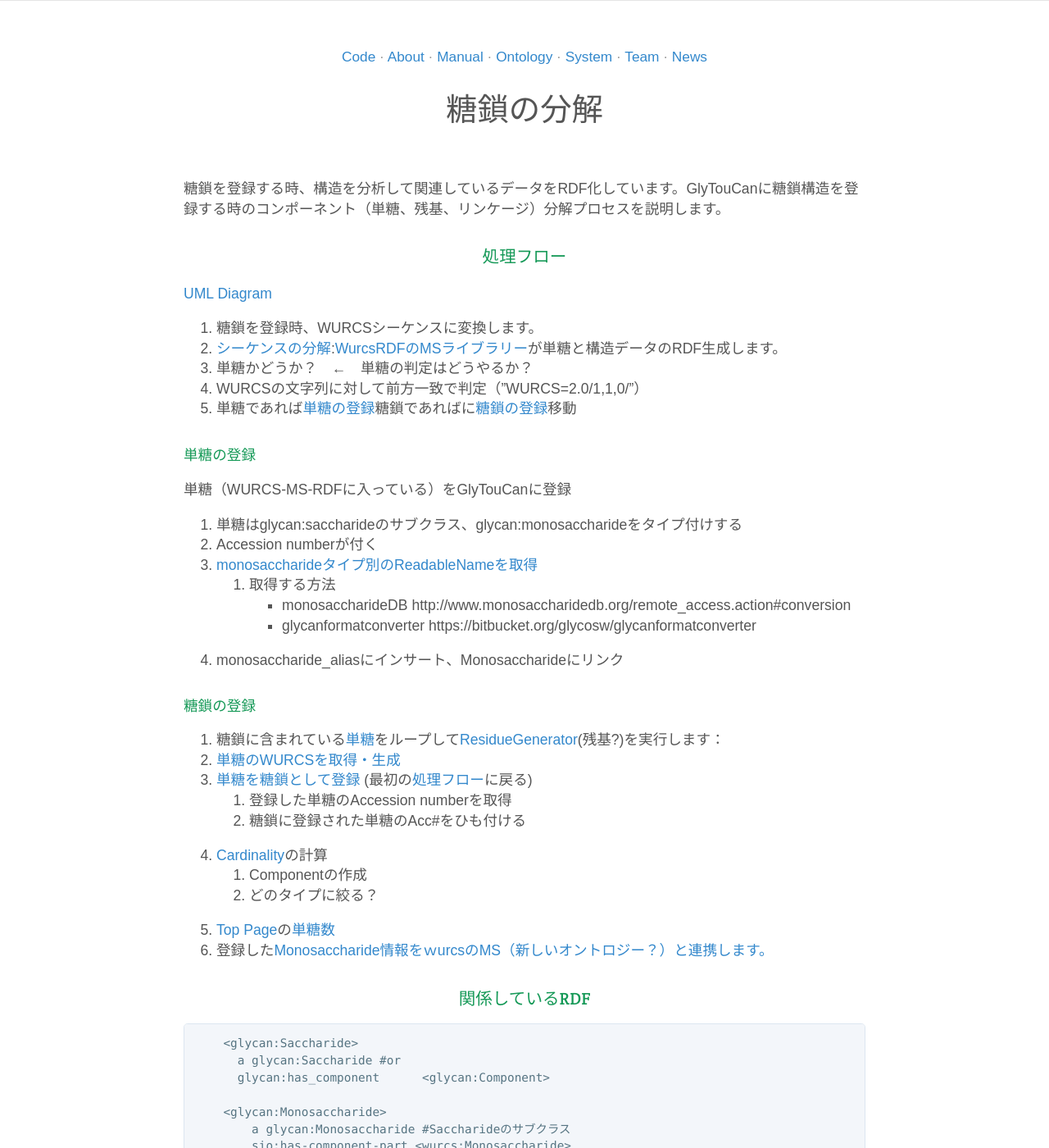
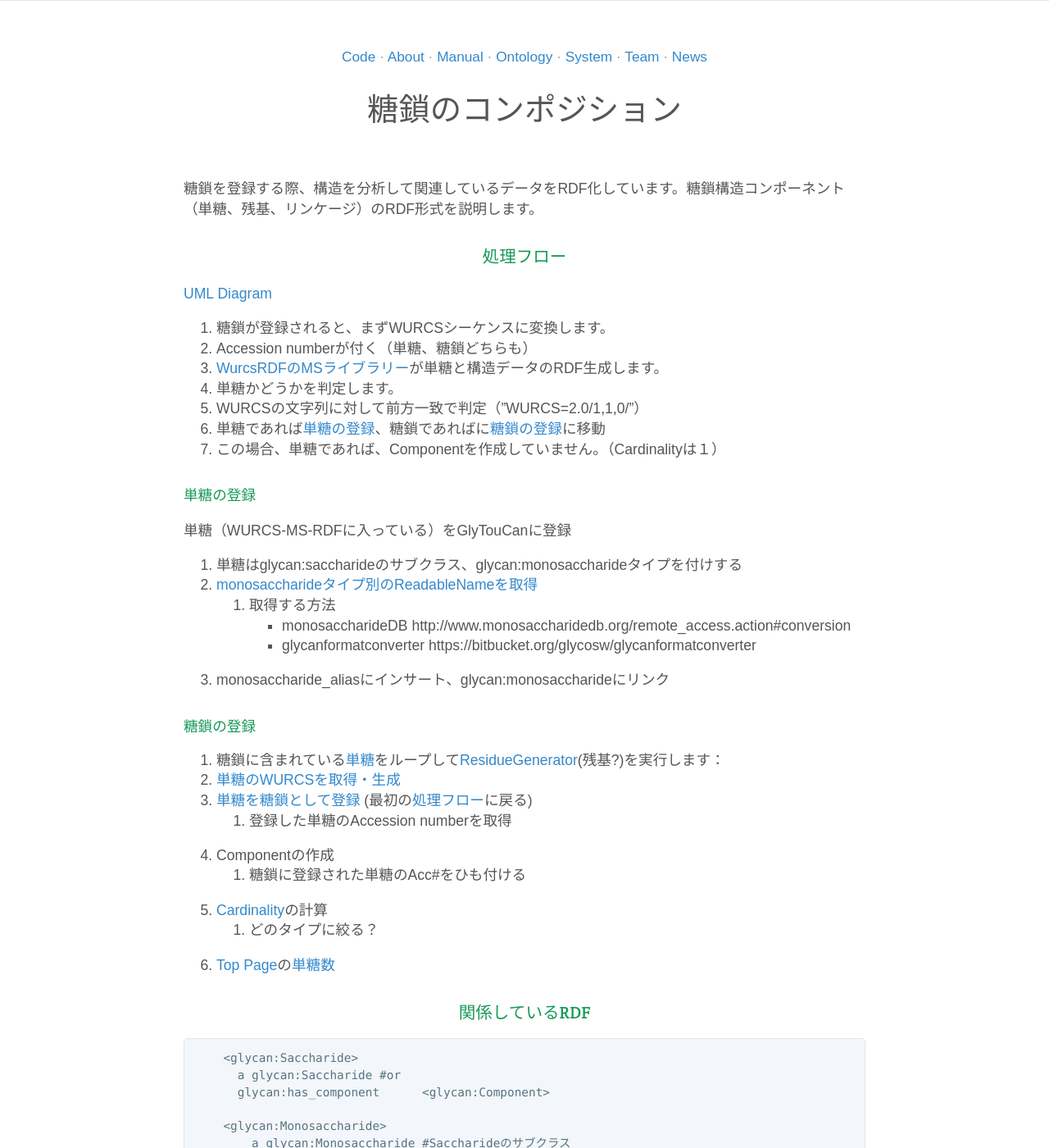
Before and after one commit to glytoucan/glytoucan, a Jekyll site: the page built from system/composition_ja.md, in a window 1280 px wide and 1400 px high. Shown: the whole window at 82% size. Built offline with Jekyll 4.4.1, drawn with Linux system fonts in a browser that asks for light colours; nearby versions of some CDN libraries; Markdown is read by kramdown in place of the engine named in the settings; some of the changed text lies outside the part shown.

Commit message:
cleanup and note about batch, ms components

````diff
--- a/system/composition_ja.md
+++ b/system/composition_ja.md
@@ -1,45 +1,43 @@
 ---
-title: 糖鎖の分解
+title: 糖鎖のコンポジション
 layout: default
 ---
 
-糖鎖を登録する時、構造を分析して関連しているデータをRDF化しています。GlyTouCanに糖鎖構造を登録する時のコンポーネント（単糖、残基、リンケージ）分解プロセスを説明します。
+糖鎖を登録する際、構造を分析して関連しているデータをRDF化しています。糖鎖構造コンポーネント（単糖、残基、リンケージ）のRDF形式を説明します。
 
 ### <a name="#ProcessFlow"></a>処理フロー
 
 [UML Diagram](https://docs.google.com/drawings/d/1v-16pyyEfKjUKKhSV1cda53AbRoQd0AVF0BW17k6TC8/edit)
 
-1. 糖鎖を登録時、WURCSシーケンスに変換します。
-1. [シーケンスの分解](#breakdown):[WurcsRDFのMSライブラリー](https://bitbucket.org/glycosw/wurcsrdf)が単糖と構造データのRDF生成します。
-1. 単糖かどうか？　←　単糖の判定はどうやるか？
+1. 糖鎖が登録されると、まずWURCSシーケンスに変換します。
+1. Accession numberが付く（単糖、糖鎖どちらも）
+1. [WurcsRDFのMSライブラリー](https://bitbucket.org/glycosw/wurcsrdf)が単糖と構造データのRDF生成します。
+1. 単糖かどうかを判定します。
   2. WURCSの文字列に対して前方一致で判定（”WURCS=2.0/1,1,0/”）
-1. 単糖であれば[単糖の登録](#RegisteringMonosaccharides)糖鎖であればに[糖鎖の登録](#RegisteringSaccharide)移動
+1. 単糖であれば[単糖の登録](#RegisteringMonosaccharides)、糖鎖であればに[糖鎖の登録](#RegisteringSaccharide)に移動
+  1. この場合、単糖であれば、Componentを作成していません。（Cardinalityは１）
 
 #### <a name="#RegisteringMonosaccharides"></a>単糖の登録
 
-
 単糖（WURCS-MS-RDFに入っている）をGlyTouCanに登録
-
-1. 単糖はglycan:saccharideのサブクラス、glycan:monosaccharideをタイプ付けする
-1. Accession numberが付く
+1. 単糖はglycan:saccharideのサブクラス、glycan:monosaccharideタイプを付けする
 1. [monosaccharideタイプ別のReadableNameを取得](#ReadableName)
    1. 取得する方法
       * monosaccharideDB http://www.monosaccharidedb.org/remote_access.action#conversion
       * glycanformatconverter https://bitbucket.org/glycosw/glycanformatconverter
-  1. monosaccharide_aliasにインサート、Monosaccharideにリンク
+  1. monosaccharide_aliasにインサート、glycan:monosaccharideにリンク
 
-#### <a name="#RegisteringSaccharide"></a>糖鎖の登録
+#### <a name="#RegisteringSaccharides"></a>糖鎖の登録
 
 1.  糖鎖に含まれている[単糖](#residues)をループして[ResidueGenerator](#ResidueGenerator)(残基?)を実行します：
   1. [単糖のWURCSを取得・生成](#MonosaccharideWurcs)
   1. [単糖を糖鎖として登録](#RegisteringMonosaccharides) (最初の[処理フロー](#ProcessFlow)に戻る)
       1. 登録した単糖のAccession numberを取得
+  1. Componentの作成
       1. 糖鎖に登録された単糖のAcc#をひも付ける
   1. [Cardinality](#Cardinality)の計算
-      1. Componentの作成
       1. どのタイプに絞る？
   1. [Top Page](http://glytoucan.org)の[単糖数](#TopNumbers)
-  1. 登録した[Monosaccharide情報をｗurcsのMS（新しいオントロジー？）と連携します。](#LinkingToWurcsRdf)
 
 ### 関係しているRDF
 ```
@@ -56,8 +54,8 @@
     	a	glycan:Component
     	glycan:has_cardinality	integer
 
-      # 今までのMonosaccharideSparqlを再利用、WurcsRDFとの区別を明確に
-    	glycan:has_monosaccharide	<glycan:Monosaccharide>
+      # 今までのMonosaccharideSparqlを再利用
+    	glycan:has_monosaccharide	<glycan:monosaccharide>
 
     <wurcs:Monosaccharide>
       a wurcs:Monosaccharide ;
@@ -76,8 +74,7 @@
     	a	glycan:monosaccharide_alias
       glycan:is_monosaccharide <glycan:Monosaccharide> ;
     	glycan:has_monosaccharide_notation_scheme glycan:monosaccharide_notation_scheme_carbbank
-    	glycan:has_alias_name "monosaccharide alias name"
-    "# "monosaccharide alias name" => Gal-ol"
+    	glycan:has_alias_name "Gal-ol"
 
     <glycan:MonosaccharideAlias>
       a glycan:monosaccharide_alias
@@ -104,23 +101,21 @@
 
 ```
 
-WURCSを生成するクラス・関数？
-
 `<wurcs:Monosaccharide>` URIのサンプル
 
     <http://rdf.glycoinfo.org/glycan/wurcs/2.0/Monosaccharide/Aad211d2h-2a_2-6_5%2ANCC%2F3%3DO>
 
-### 既存データとバッチ
+### バッチ更新
 
-すでに登録されてい糖鎖構造が存在します、新しいデータを追加するには、[バッチプロセス](http://code.glytoucan.org/batch/new/2015)を実行して更新できます。
+大量の構造データ（アップロード、[GlyTouCanクライアント](http://github.com/glytoucan/client)）の場合、[バッチプロセス](http://code.glytoucan.org/batch)を実行して更新できます。
 
-新しくインサートするコンポーネントと登録する単糖も同様に既存の糖鎖を更新できます。
+コンポーネントと単糖は同様に更新されます。
 
-[バッチとSPARQLBeanの設計書](http://code.glytoucan.org/batch/new/2016)
+[詳細は開発者用のドキュメント](http://nexus.glycoinfo.org/content/sites/project/glytoucan/batch/apidocs/index.html)に記載されています。
 
 ### <a name="ResidueGenerator"></a>ResidueGenerator
 
-単糖データを利用して単糖と関連しているコンポーネントのRDFを作成します。
+単糖と関連しているコンポーネントのRDFを作成します。
 
 単糖を取得するSPARQL[設計中](https://bitbucket.org/glycosw/wurcsrdf/issues/1)
 :
@@ -128,14 +123,30 @@
     SELECT ?monosaccharide
     WHERE {
 	    ?monosaccharide a wurcs:Monosaccharide
-    	?monosaccharide noc:is_type	2
-    	?monosaccharide noc:is_modified	false
+#    	?monosaccharide noc:is_type	2
+#    	?monosaccharide noc:is_modified	false
       ?monosaccharide noc:wurcs_sequence	?sequence
     }
 
 [Sample](http://beta.ts.glytoucan.org/sparql?default-graph-uri=&query=PREFIX+wurcs%3A+%3Chttp%3A%2F%2Fwww.glycoinfo.org%2Fglyco%2Fowl%2Fwurcs%23%3E%0D%0ASELECT+distinct+%3Fmono%0D%0A++++++++++++++++FROM+%3Chttp%3A%2F%2Frdf.glytoucan.org%2Fwurcs%2Fms%3E%0D%0A++++++++++++++++WHERE%7B%0D%0A%3Fmono+a+wurcs%3AMonosaccharide+.%0D%0A%7D%0D%0Alimit+100&format=text%2Fhtml&timeout=0&debug=on)
 
-### 各単糖を登録
+#### 各単糖を登録
+
+上記のwurcs:MonosaccharideのURIから、残機データを生成：
+
+    http://rdf.glycoinfo.org/glycan/wurcs/2.0/Monosaccharide/Aad211d2h-2a_2-6_5%2ANCC%2F3%3DO
+
+の
+
+    http://rdf.glycoinfo.org/glycan/wurcs/2.0/Monosaccharide/
+
+部分をカット
+
+    Aad211d2h-2a_2-6_5%2ANCC%2F3%3DO
+
+WURCSをs生成
+
+    WURCS=2.0/1,1,0/Aad211d2h
 
 単糖情報から、単糖のWURCSを取得して、GlycoRDF:Monosaccharideとして登録します。（Saccharideのサブクラス）
 
````
